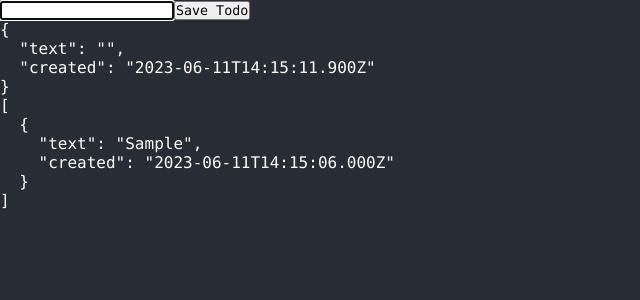
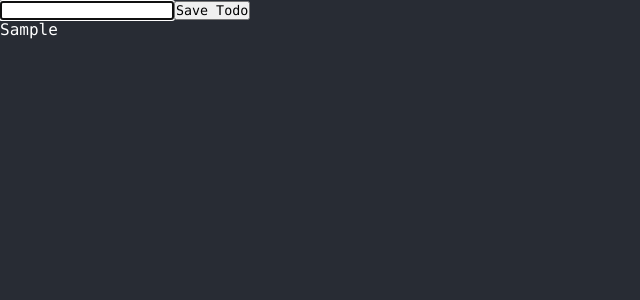
Before and after one commit to dmm22/todo, a React (Vite) app: page / in a window 1280 px wide. Both pictures are taken after typing "Sample" into the empty fields and a click on the button "Save Todo". Shown: the top 300 px of the page, without its empty margins (0-640 px from the left). Built offline with nearby package versions, Linux system fonts and the light colour scheme.

Commit message:
Add function to select saved todos

```diff
--- /dev/null
+++ b/src/components/SavedTodo.tsx
@@ -0,0 +1,16 @@
+import Todo from "../types/todo"
+
+interface SavedTodoProps {
+  todo: Todo
+  selectTodo: (timeStamp: Date) => void
+}
+
+export default function SavedTodo({ todo, selectTodo }: SavedTodoProps) {
+  const { text, created } = todo
+
+  return (
+    <div onClick={() => selectTodo(created)}>
+      <p>{text}</p>
+    </div>
+  )
+}
--- a/src/components/Todos.tsx
+++ b/src/components/Todos.tsx
@@ -1,6 +1,7 @@
 import { useState, useRef } from "react"
 import CurrentTodo from "./CurrentTodo"
 import Todo from "../types/todo"
+import SavedTodo from "./SavedTodo"
 
 export default function Todos() {
   const [todos, setTodos] = useState<Todo[]>([])
@@ -10,6 +11,11 @@ export default function Todos() {
   })
 
   const todoInputRef = useRef<HTMLInputElement | null>(null)
+
+  function selectTodo(timeStamp: Date) {
+    setCurrentTodo(todos.find(todo => todo.created === timeStamp) as Todo)
+    todoInputRef.current?.focus()
+  }
 
   function editCurrentTodo(newText: string) {
     setCurrentTodo(currentTodo => ({ ...currentTodo, text: newText }))
@@ -43,8 +49,15 @@ export default function Todos() {
         todoInputRef={todoInputRef}
         saveCurrentTodo={saveCurrentTodo}
       />
-      <pre>{JSON.stringify(currentTodo, null, 2)}</pre>
-      <pre>{JSON.stringify(todos, null, 2)}</pre>
+      <ul>
+        {todos.map(todo => (
+          <SavedTodo
+            key={`${todo.created}`}
+            todo={todo}
+            selectTodo={selectTodo}
+          />
+        ))}
+      </ul>
     </section>
   )
 }
```
